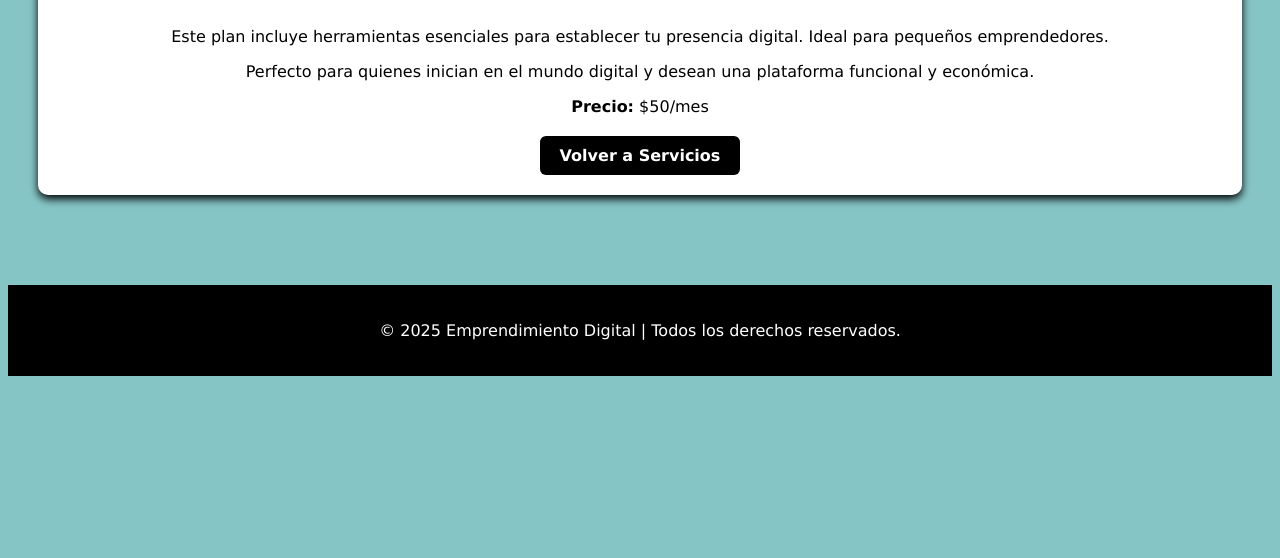
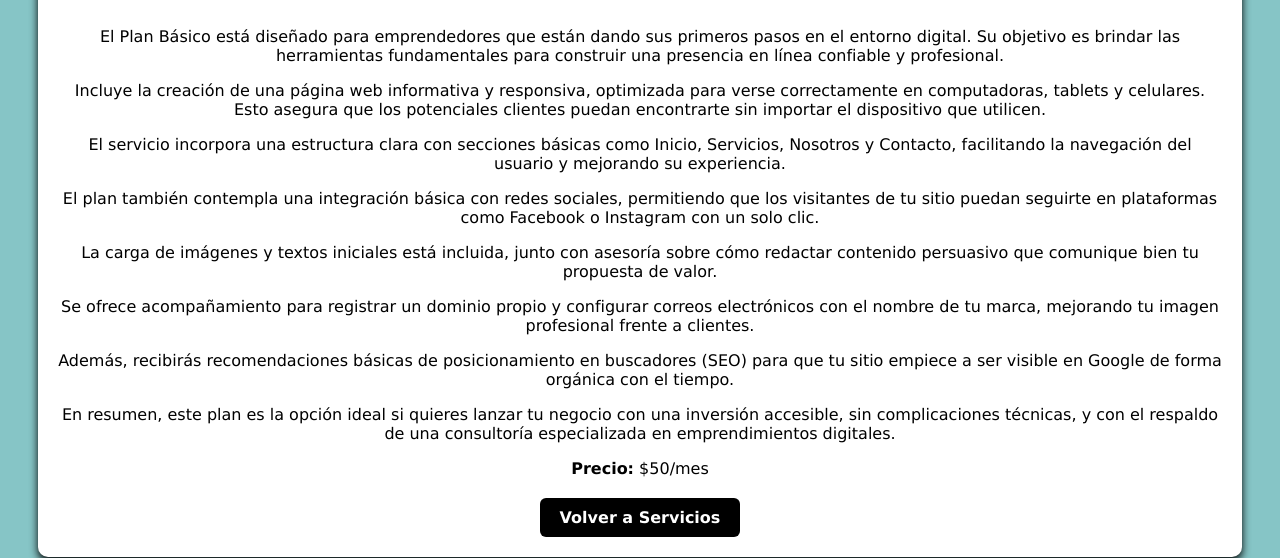
Before and after one commit to vickybig/emprendimiento-digital, a plain HTML site: page pages/plan_basico.html in a window 1280 px wide. Shown: the part 521-1079 px from the top of the page. Before the commit the page ends 905 px from the top, so only its background shows below. Drawn offline with Linux system fonts and the light colour scheme.

Commit message:
Agregue informacion detallada al servicio basico

```diff
--- a/pages/plan_basico.html
+++ b/pages/plan_basico.html
@@ -22,8 +22,22 @@
       <section>
         <h1>Plan Básico</h1>
         <img src="../img/basico.jpg" alt="Imagen del Plan Básico" style="max-width: 300px; border-radius: 8px; margin: 10px 0;" />
-        <p>Este plan incluye herramientas esenciales para establecer tu presencia digital. Ideal para pequeños emprendedores.</p>
-        <p>Perfecto para quienes inician en el mundo digital y desean una plataforma funcional y económica.</p>
+        <p>El Plan Básico está diseñado para emprendedores que están dando sus primeros pasos en el entorno digital. Su objetivo es brindar las herramientas fundamentales para construir una presencia en línea confiable y profesional.</p>
+
+<p>Incluye la creación de una página web informativa y responsiva, optimizada para verse correctamente en computadoras, tablets y celulares. Esto asegura que los potenciales clientes puedan encontrarte sin importar el dispositivo que utilicen.</p>
+
+<p>El servicio incorpora una estructura clara con secciones básicas como Inicio, Servicios, Nosotros y Contacto, facilitando la navegación del usuario y mejorando su experiencia.</p>
+
+<p>El plan también contempla una integración básica con redes sociales, permitiendo que los visitantes de tu sitio puedan seguirte en plataformas como Facebook o Instagram con un solo clic.</p>
+
+<p>La carga de imágenes y textos iniciales está incluida, junto con asesoría sobre cómo redactar contenido persuasivo que comunique bien tu propuesta de valor.</p>
+
+<p>Se ofrece acompañamiento para registrar un dominio propio y configurar correos electrónicos con el nombre de tu marca, mejorando tu imagen profesional frente a clientes.</p>
+
+<p>Además, recibirás recomendaciones básicas de posicionamiento en buscadores (SEO) para que tu sitio empiece a ser visible en Google de forma orgánica con el tiempo.</p>
+
+<p>En resumen, este plan es la opción ideal si quieres lanzar tu negocio con una inversión accesible, sin complicaciones técnicas, y con el respaldo de una consultoría especializada en emprendimientos digitales.</p>
+
         <p><strong>Precio:</strong> $50/mes</p>
 
         <div style="text-align: center; margin-top: 20px;">
```
